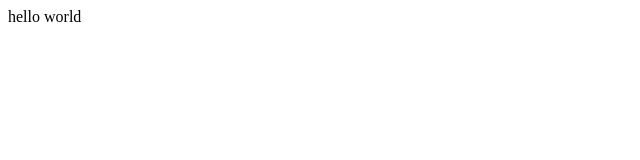
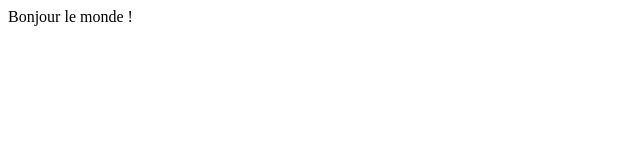
Before and after one commit to CYBERH4V0C/test_git, a plain HTML site: page git_test/index.html in a window 1280 px wide. Shown: the full height of the page, 0-640 px from the left. Drawn offline with Linux system fonts and the light colour scheme.

Commit message:
traduction

```diff
--- a/git_test/index.html
+++ b/git_test/index.html
@@ -6,6 +6,6 @@
     <title>Document</title>
   </head>
   <body>
-    hello world
+    Bonjour le monde !
   </body>
 </html>
```
